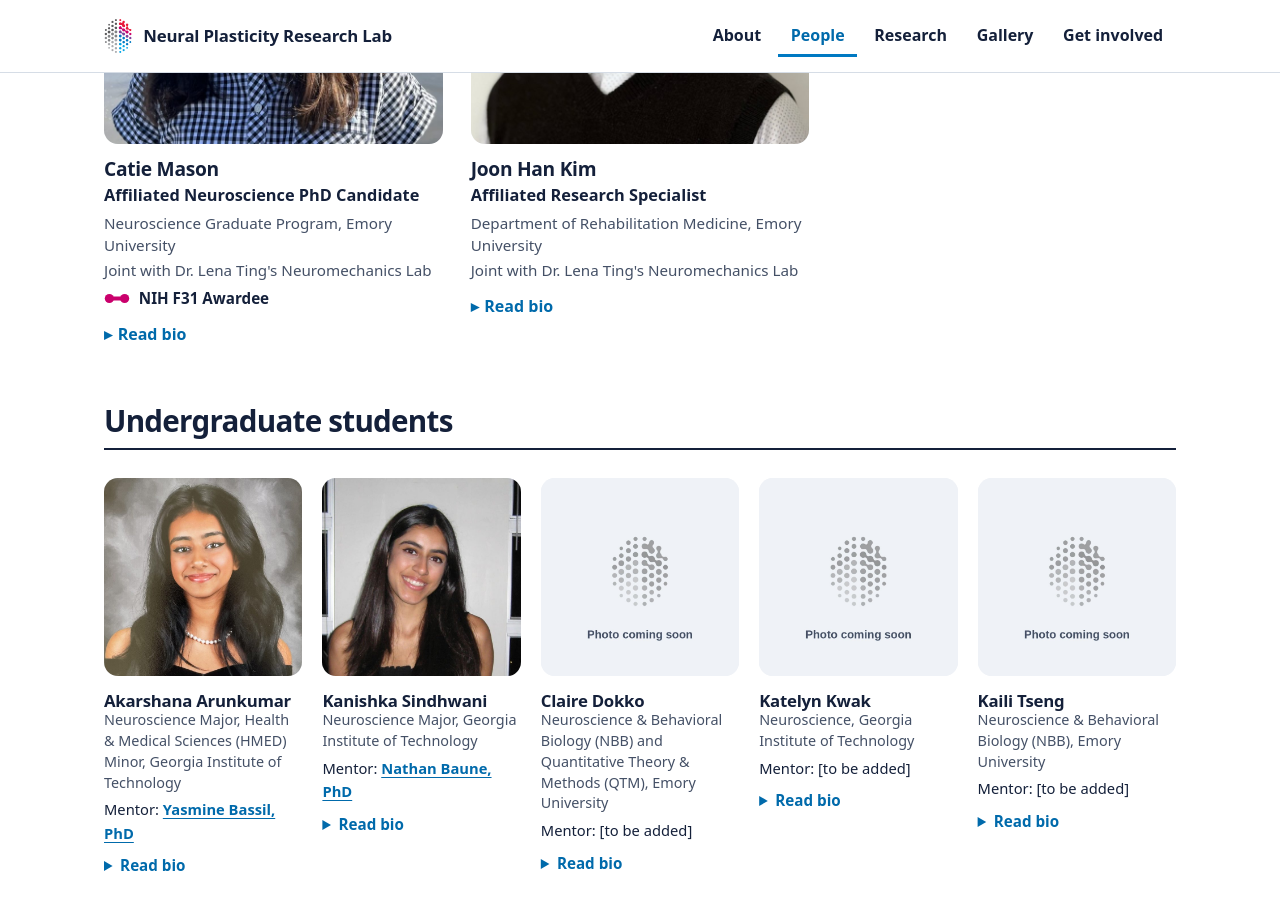
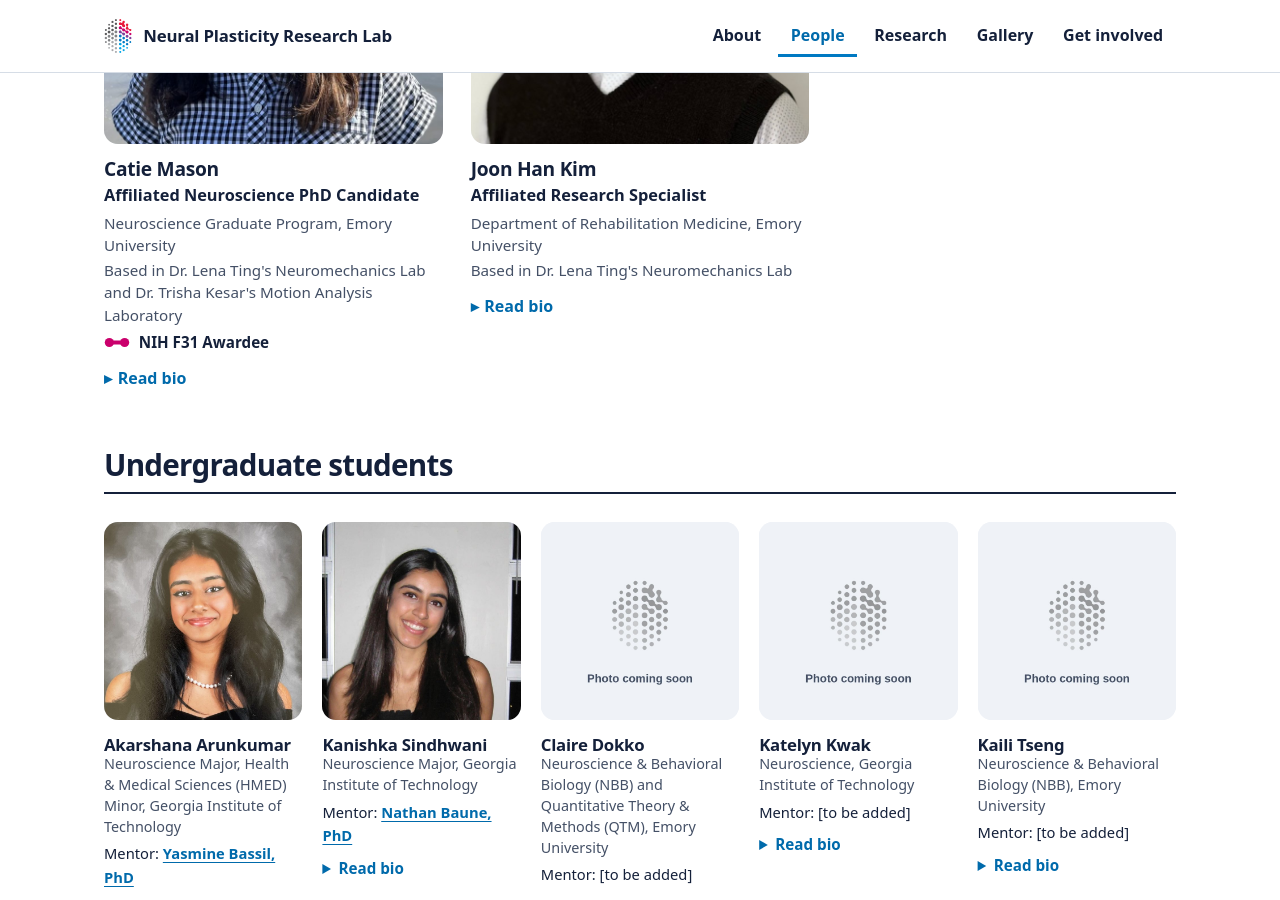
Before and after one commit to npresearchlab/npresearchlab.github.io, a Jekyll site: the page built from people.html, in a window 1280 px wide and 900 px high, scrolled down 2472 px. Built offline with Jekyll 4.4.1, drawn with Linux system fonts in a browser that asks for light colours; some web fonts are replaced.

Commit message:
People: affiliated members list their home labs
Co-Authored-By: Claude Opus 5.5 <noreply@anthropic.com>
Claude-Session: https://claude.ai/code/session_01A6YfpnrJqQKYAxW4w34cR4

```diff
--- a/_data/members.yml
+++ b/_data/members.yml
@@ -6,7 +6,7 @@
 # links (optional): label + url, e.g. Google Scholar, Website, or Email (url: mailto:name@emory.edu).
 # bio: for paragraph breaks, write 'bio: |-' and leave a blank line between paragraphs.
 # mentor (optional, mainly for undergraduates): the mentor's name exactly as listed here, e.g. mentor: "Yasmine Bassil, PhD"
-# joint (optional): one line for people shared with another lab, e.g. "Joint with Dr. Lena Ting's Neuromechanics Lab".
+# joint (optional): one line about another lab. Shared members: "Joint with Dr. Lena Ting's Neuromechanics Lab". Affiliated members: "Based in Dr. Lena Ting's Neuromechanics Lab".
 # group must be one of: "Research staff, postdocs, and graduate students" or "Undergraduate students"
 # To move someone to alumni: delete their block here and add a line to alumni.yml.
 
@@ -97,7 +97,7 @@
   role: Affiliated Neuroscience PhD Candidate
   group: Research staff, postdocs, and graduate students
   affiliation: Neuroscience Graduate Program, Emory University
-  joint: Joint with Dr. Lena Ting's Neuromechanics Lab
+  joint: "Based in Dr. Lena Ting's Neuromechanics Lab and Dr. Trisha Kesar's Motion Analysis Laboratory"
   honors: NIH F31 Awardee
   photo: /assets/img/people/catie-mason.jpg
   bio: >-
@@ -114,7 +114,7 @@
   role: Affiliated Research Specialist
   group: Research staff, postdocs, and graduate students
   affiliation: Department of Rehabilitation Medicine, Emory University
-  joint: Joint with Dr. Lena Ting's Neuromechanics Lab
+  joint: "Based in Dr. Lena Ting's Neuromechanics Lab"
   photo: /assets/img/people/joon-han-kim.jpg
   bio: "[PLACEHOLDER BIO — replace with a 2–4 sentence bio.]"
 - name: Akarshana Arunkumar
```
